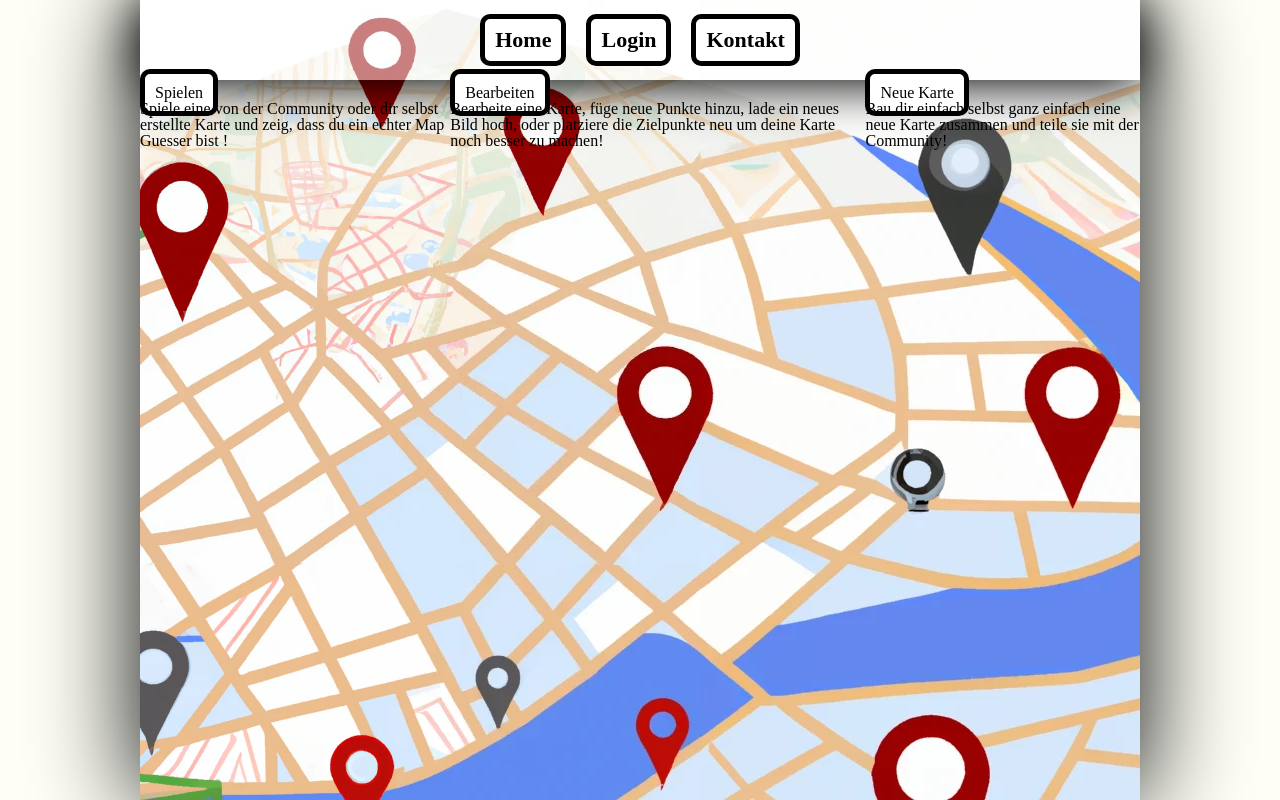
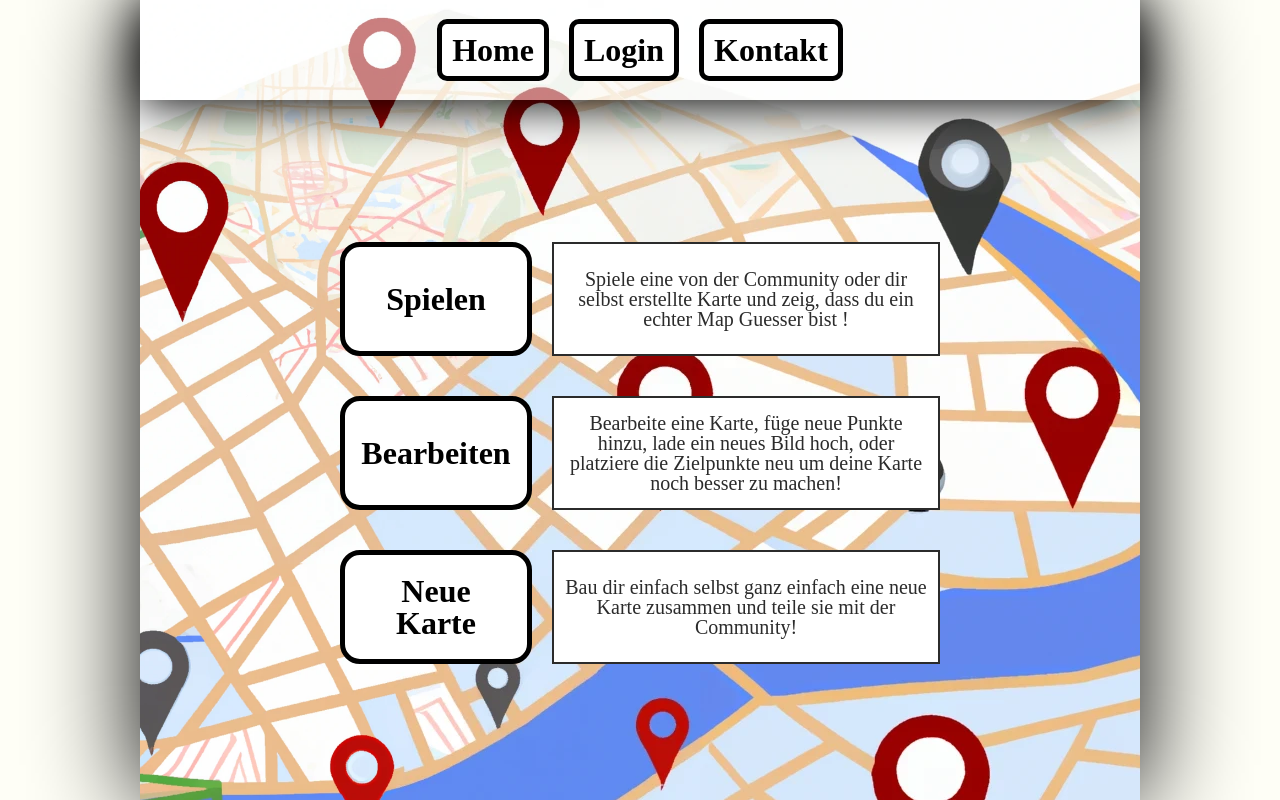
Before and after one commit to feindreh/mapguess, a React (Create React App) app: page /#/ in a window 1280 px wide. Built offline with nearby package versions, Linux system fonts and the light colour scheme; no server answers.

Commit message:
add variables to calculate font sizes

```diff
--- a/src/style/App.css
+++ b/src/style/App.css
@@ -3,6 +3,8 @@
 #outerWrap{
     background-color: rgb(255, 255, 247);
     min-width: 300px;
+
+
 }
 #innerWrap{
     display: flex;
@@ -21,14 +23,17 @@
     margin-right: auto;
 
     background-image: url("../img/BackgroundCropped.png");
+
+    --midtext: clamp(14px,2vw,20px);
+    --bigtext: calc(var(--midtext)*1.6);
 }
 
 /*Navbar*/
 
 #navbar{
-    height:80px;
+    height:calc(var(--midtext)*5);
     background:rgba(255, 255, 255, 0.493);
-    font-size: 22px;
+    font-size: var(--bigtext);
     font-weight: bold;
 
     display: flex;
@@ -49,15 +54,48 @@
 /*Home*/
 
 #home{
-    flex:1;
+    flex: 1 1;
     display: flex;
+    gap:40px;
+    align-items: center;
+    justify-content: center;
+    flex-direction: column;
+    padding:10px;
 }
+
+.descriptionWrap{
+    display: grid;
+    grid-template-columns: calc(var(--bigtext)*6) 1fr;
+    grid-gap:20px;
+    max-width: 600px;
+}
+
+.description{
+    font-size:var(--midtext);
+    text-align: center;
+    color:rgb(43, 43, 43);
+    border:solid rgb(43, 43, 43) 2px;
+    background-color:rgb(255, 255, 255);
+    padding:10px;
+
+    display: flex;
+    justify-content: center;
+    align-items: center;
+ }
 
 #home .link{
     border:solid black 5px;
     background-color:rgb(255, 255, 255);
-    border-radius: 10px;
-    padding:10px;
+    border-radius: 20px;
+    padding:var(--midtext);
+    font-size: var(--bigtext);
+    font-weight: bold;
+    text-align: center;
+    height:calc(var(--bigtext)*2);
+
+    display: flex;
+    justify-content: center;
+    align-items: center;
 }
 
 
```
